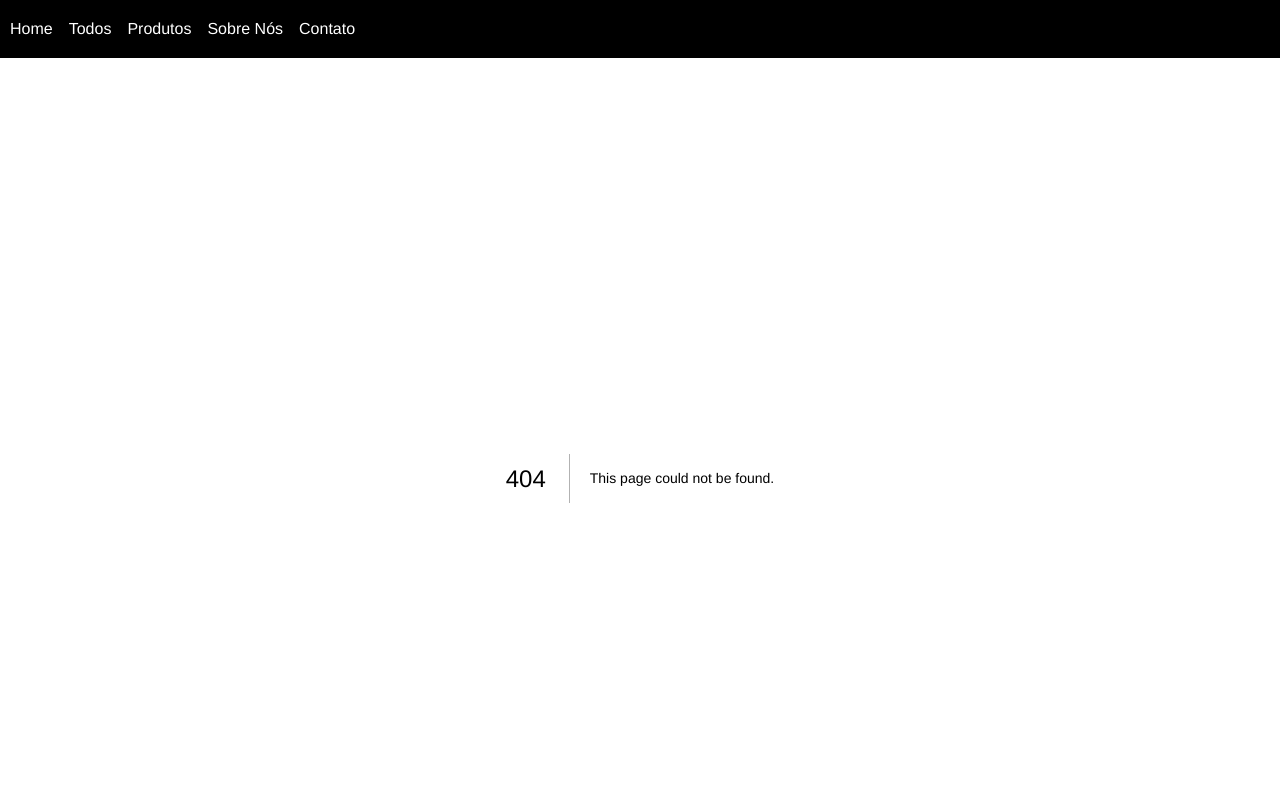
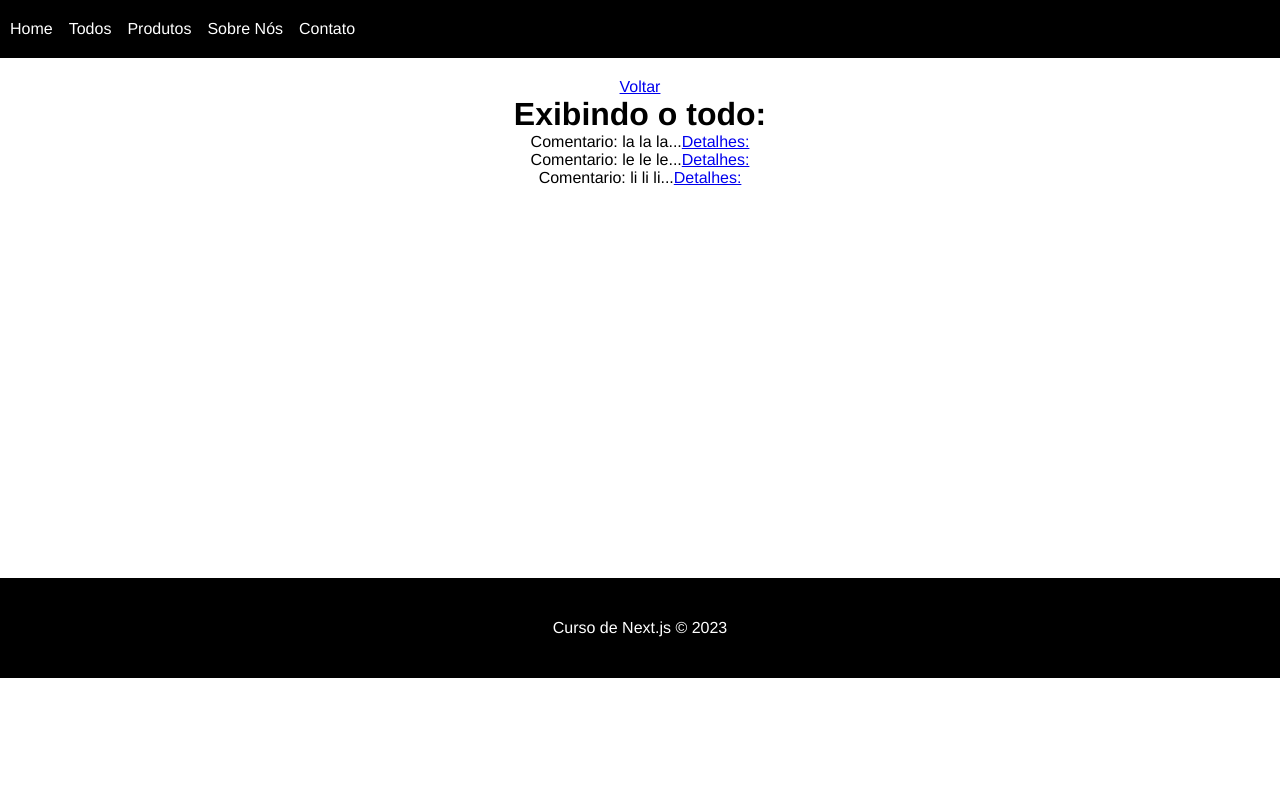
Before and after one commit to pedrojunior079/curso-nextjs, a Next.js app: page /todos/1 in a window 1280 px wide. Before the commit this address had no page. Shown: the top 800 px of the page. Built offline with nearby package versions, Linux system fonts and the light colour scheme.

Commit message:
Dynamic Routes #13

```diff
--- /dev/null
+++ b/src/pages/todos/[todoid].js
@@ -0,0 +1,30 @@
+import  Link from "next/link";
+import { useRouter } from "next/router";
+
+export default function Todo(){
+  const router = useRouter()
+
+  const todoId = router.query.todoId
+
+  return(
+   <>
+    <Link href="/todos">Voltar</Link>
+    <h1>Exibindo o todo: {todoId}</h1>
+    <p>Comentario: la la la...
+      <Link href={`/todos/${todoId}/comments/1`}>
+       Detalhes:
+      </Link>
+    </p>
+    <p>Comentario: le le le...
+      <Link href={`/todos/${todoId}/comments/2`}>
+       Detalhes:
+      </Link>
+    </p>
+    <p>Comentario: li li li...
+      <Link href={`/todos/${todoId}/comments/3`}>
+       Detalhes:
+      </Link>
+    </p>
+   </>
+  )
+}
```
Also changed, not shown: src/pages/todos/[todoid]/comments/[commentid].js (added, +21 -0 lines), src/pages/todos/[todoid]/leiame.md (added), src/pages/todos/index.js (renamed from src/pages/todos.js).
